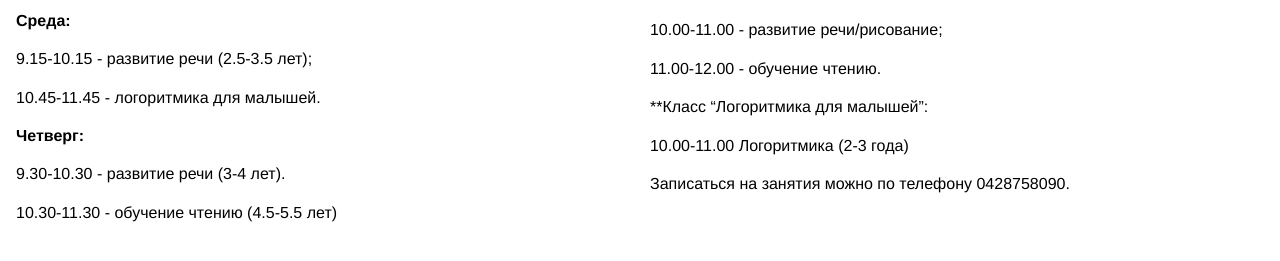
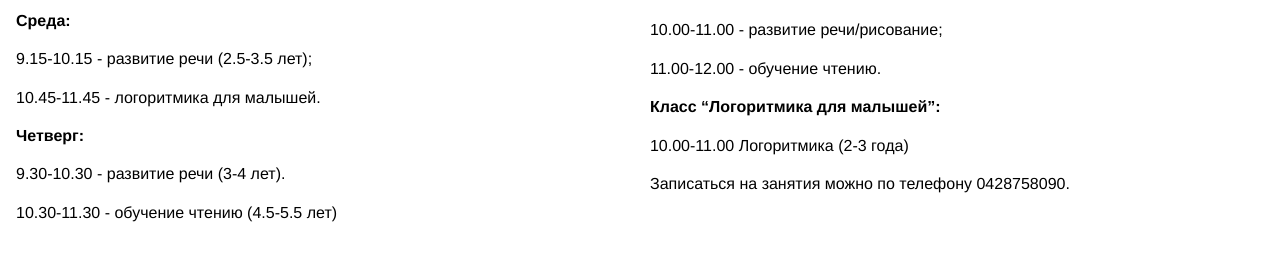
Before and after one commit to ilvira/ilvira.github.io, a Jekyll site: the page built from _pages/timetable.md, in a window 1280 px wide. Shown: the part 483-744 px from the top of the page. Built offline with Jekyll 4.4.1, drawn with Linux system fonts in a browser that asks for light colours.

Commit message:
bold font logoritmika

```diff
--- a/_pages/timetable.md
+++ b/_pages/timetable.md
@@ -47,7 +47,7 @@ title: РАСПИСАНИЕ
 11.00-12.00 - обучение чтению.
 
 
-**Класс "Логоритмика для малышей":
+**Класс "Логоритмика для малышей":**
 
 10.00-11.00 Логоритмика (2-3 года)
 
```
